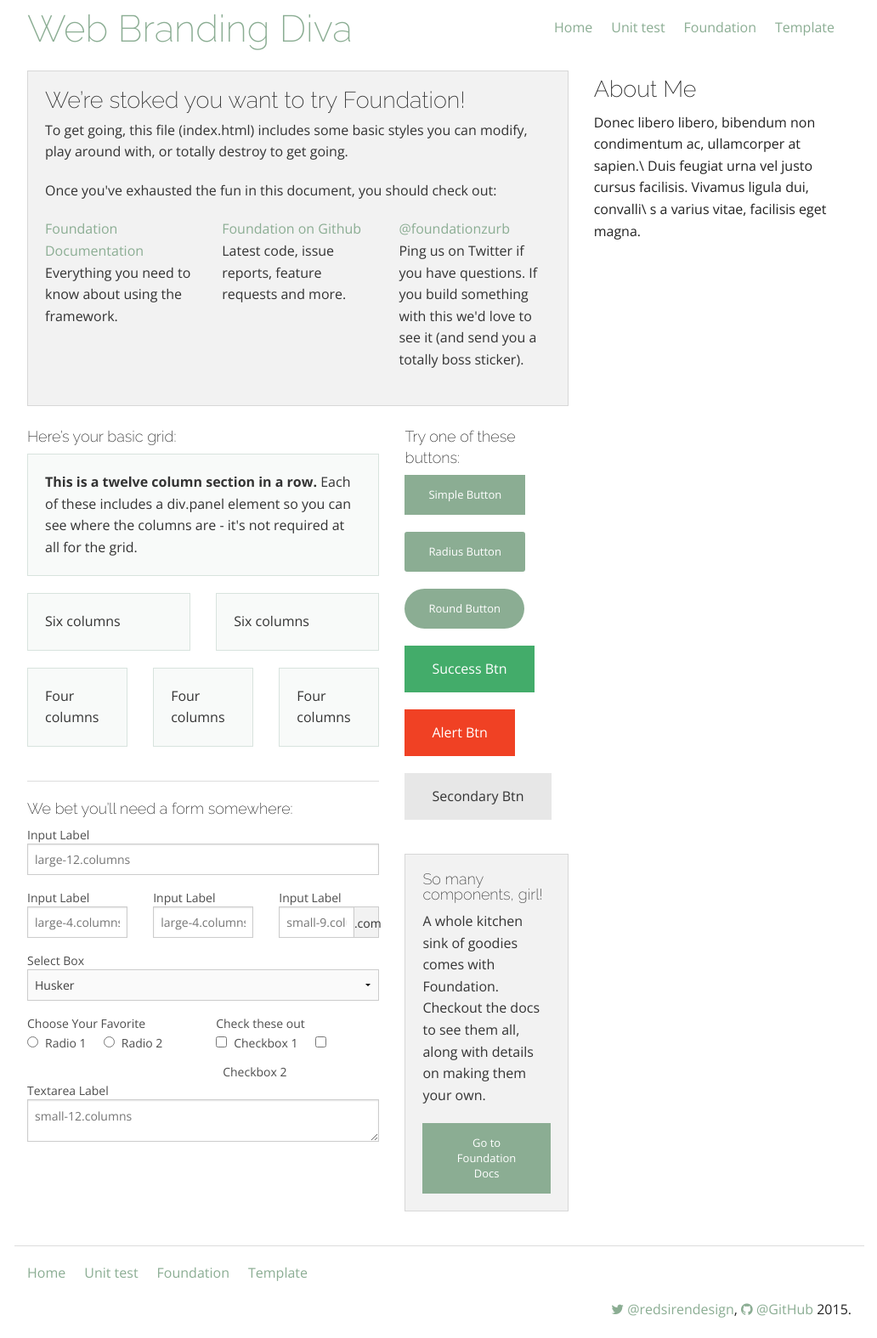
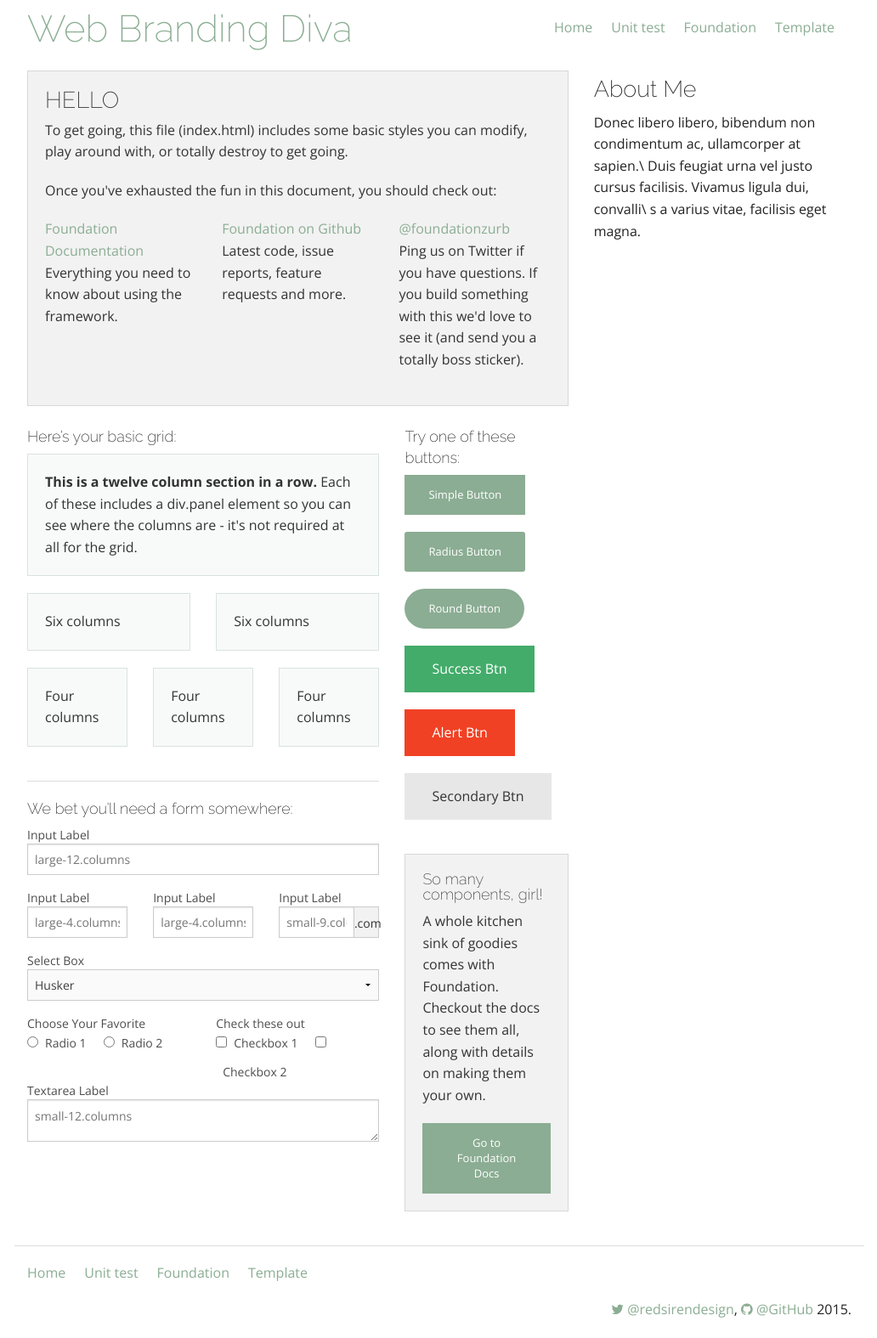
Before and after one commit to daigofuji/jekyll-foundation-5-starter, a Jekyll site: the page built from page-foundation-example.html, in a window 1280 px wide. Shown: the whole page at 85% size, without its empty margins (123-1155 px from the left). Built offline with Jekyll 4.4.1, drawn with Linux system fonts in a browser that asks for light colours; nearby versions of some CDN libraries.

Commit message:
Update page-foundation-example.html

```diff
--- a/page-foundation-example.html
+++ b/page-foundation-example.html
@@ -8,7 +8,7 @@ description: This is what comes with foundation install
     <div class="row">
       <div class="large-12 columns">
         <div class="panel">
-          <h3>We&rsquo;re stoked you want to try Foundation! </h3>
+          <h3>HELLO</h3>
           <p>To get going, this file (index.html) includes some basic styles you can modify, play around with, or totally destroy to get going.</p>
           <p>Once you've exhausted the fun in this document, you should check out:</p>
           <div class="row">
```
